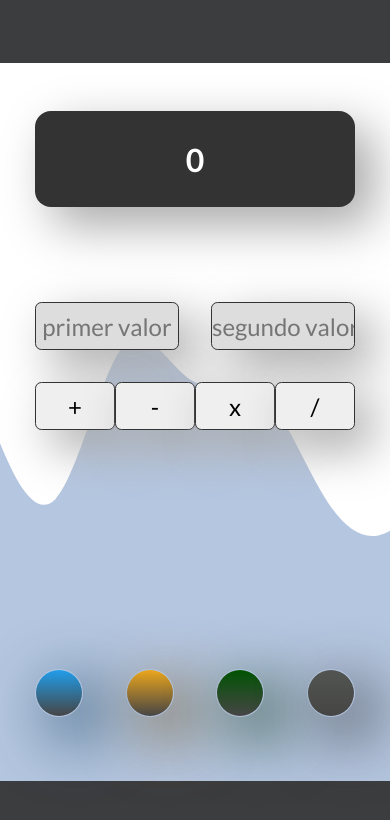
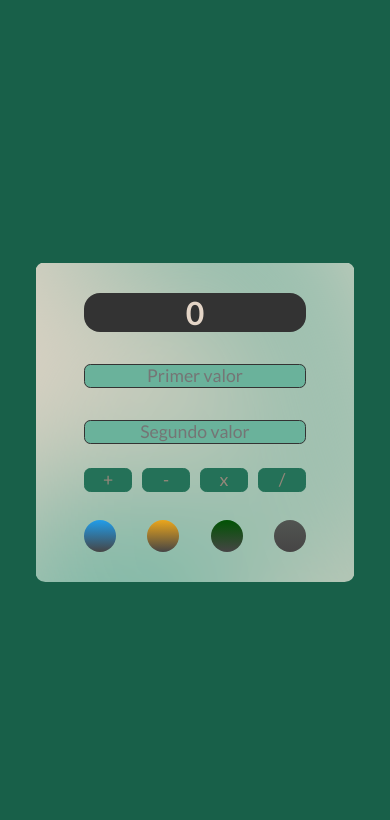
Before and after one commit to agustin-risso/calculator_A.P-4.0, a plain HTML site: page index.html in a window 390 px wide. Drawn offline with Linux system fonts and the light colour scheme.

Commit message:
style.css updated

```diff
--- a/index.html
+++ b/index.html
@@ -13,8 +13,8 @@
 			</div>
 			<div class="calculosContainer">
 				<div class="valoresDeEntrada">
-					<input id="primerValor" type="text" placeholder="primer valor" />
-					<input id="segundoValor" type="text" placeholder="segundo valor" />
+					<input id="primerValor" type="text" placeholder="Primer valor" />
+					<input id="segundoValor" type="text" placeholder="Segundo valor" />
 				</div>
 				<div class="operacionesContainer">
 					<button id="sumar" class="botonOperacion" value="+">+</button>
--- a/style.css
+++ b/style.css
@@ -1,4 +1,12 @@
 @import url("https://fonts.googleapis.com/css2?family=Lato:wght@300;400;700&display=swap");
+
+:root {
+	--mainGreen: #247158;
+	--darkGreen: #186049;
+	--lightGreen: #6ab29b;
+	--mainWhite: #e4d5c7;
+	--mainGray: #95877a;
+}
 
 * {
 	margin: 0;
@@ -13,12 +21,12 @@ body {
 	display: flex;
 	align-items: center;
 	justify-content: center;
-	background-color: #3c3d3f;
+	background-color: var(--darkGreen);
 }
 
 .calculadora {
 	width: 40rem;
-	height: 45rem;
+	height: 30rem;
 	display: flex;
 	flex-direction: column;
 	align-items: center;
@@ -26,24 +34,26 @@ body {
 	border: 1px solid transparent;
 	border-radius: 0.65rem;
 	padding: 3rem 3rem;
-	background-image: url(/images/calculatorBackground.svg);
+	background-image: url(images/calculator-background.svg);
 	background-size: cover;
 	background-repeat: no-repeat;
 }
+
+/* DISPLAY */
 
 #display {
 	width: 100%;
 	height: 6rem;
 	background-color: #333333;
-	border: 1px solid transparent;
+	border: none;
 	border-radius: 1rem;
-	color: #fff;
+	color: var(--mainWhite);
 	font-size: 2rem;
 	font-weight: 400;
 	display: flex;
 	align-items: center;
 	justify-content: center;
-	box-shadow: 1.1rem 1.1rem 3rem 0.1rem #aaa;
+	background-clip: padding-box;
 }
 
 .Playa {
@@ -59,13 +69,15 @@ body {
 	background: linear-gradient(rgb(81, 85, 81), rgb(70, 69, 69));
 }
 
+/* SECCIÓN DE CALCULO (INPUT Y BOTONES DE OPERACIÓN) */
+
 .calculosContainer {
-	height: 20rem;
+	height: 15rem;
 	width: 100%;
 	display: flex;
 	flex-direction: column;
 	align-items: center;
-	justify-content: start;
+	justify-content: center;
 	gap: 2rem;
 	padding-top: 2rem;
 }
@@ -82,11 +94,10 @@ body {
 	height: 3rem;
 	border-radius: 0.4rem;
 	border: 1px solid #333333;
-	background-color: #ddd;
+	background-color: var(--lightGreen);
 	text-align: center;
 	font-size: 1.5rem;
 	outline: none;
-	box-shadow: 1.1rem 1.1rem 3rem 0.1rem #aaa;
 }
 
 .valoresDeEntrada input:focus {
@@ -104,7 +115,9 @@ body {
 .operacionesContainer .botonOperacion {
 	height: 3rem;
 	width: 5rem;
-	border: 1px solid #333333;
+	border: 1px solid var(--mainGreen);
+	background-color: var(--mainGreen);
+	color: var(--mainGray);
 	border-radius: 0.4rem;
 	cursor: pointer;
 	display: flex;
@@ -113,17 +126,17 @@ body {
 	font-weight: 400;
 	font-size: 1.5rem;
 	transition: all 0.3s;
-	box-shadow: 1.1rem 1.1rem 3rem 0.1rem #aaa;
 }
 
 .operacionesContainer .botonOperacion:hover {
-	background-color: #333333;
-	color: #fff;
+	filter: brightness(1.15);
 }
 
 .operacionesContainer .botonOperacion:active {
 	transform: translateY(7%);
 }
+
+/* TEMA DE DISPLAY */
 
 .botonesFormato {
 	width: 100%;
@@ -137,7 +150,7 @@ body {
 	height: 3rem;
 	width: 3rem;
 	border-radius: 50%;
-	border: 1px solid transparent;
+	border: none;
 	cursor: pointer;
 	transition: all 0.3s;
 }
@@ -153,23 +166,71 @@ body {
 #Playa {
 	background: linear-gradient(rgb(33, 157, 234), rgb(70, 69, 69));
 	background-clip: padding-box;
-	box-shadow: 1.1rem 1.1rem 4rem 0.1rem rgb(14, 60, 88);
 }
 
 #Cafe {
 	background: linear-gradient(rgb(235, 166, 28), rgb(70, 69, 69));
 	background-clip: padding-box;
-	box-shadow: 1.1rem 1.1rem 4rem 0.1rem rgb(100, 72, 15);
 }
 
 #Jungla {
 	background: linear-gradient(rgb(1, 83, 4), rgb(70, 69, 69));
 	background-clip: padding-box;
-	box-shadow: 1.1rem 1.1rem 4rem 0.1rem rgb(7, 46, 9);
 }
 
 #Oficina {
 	background: linear-gradient(rgb(81, 85, 81), rgb(70, 69, 69));
 	background-clip: padding-box;
-	box-shadow: 1.1rem 1.1rem 4rem 0.1rem rgb(37, 39, 37);
 }
+
+/* MEDIA QUERY PARA RESPONSIVIDAD*/
+
+@media screen and (max-width: 660px) {
+	.calculadora {
+		width: 30rem;
+	}
+
+	.valoresDeEntrada {
+		flex-direction: column;
+	}
+
+	.botonesFormato {
+		padding-top: 1.5rem;
+	}
+}
+
+@media screen and (max-width: 500px) {
+	.calculadora {
+		height: 20rem;
+		width: 20rem;
+		justify-content: center;
+	}
+	.calculosContainer {
+		gap: 0.75rem;
+	}
+	.valoresDeEntrada input {
+		height: 1.5rem;
+		font-size: 1.1rem;
+	}
+	.operacionesContainer .botonOperacion {
+		height: 1.5rem;
+		width: 3rem;
+		font-size: 1.1rem;
+	}
+	.botonesFormato {
+		padding-top: 1rem;
+	}
+	.tema {
+		width: 2rem;
+		height: 2rem;
+	}
+}
+
+@media screen and (max-width: 325px) {
+	.calculadora {
+		width: 15rem;
+	}
+	.operacionesContainer .botonOperacion {
+		width: 2rem;
+	}
+}
```
Also changed, not shown: images/calculator-background.svg (added), images/calculatorBackground.svg (deleted).
